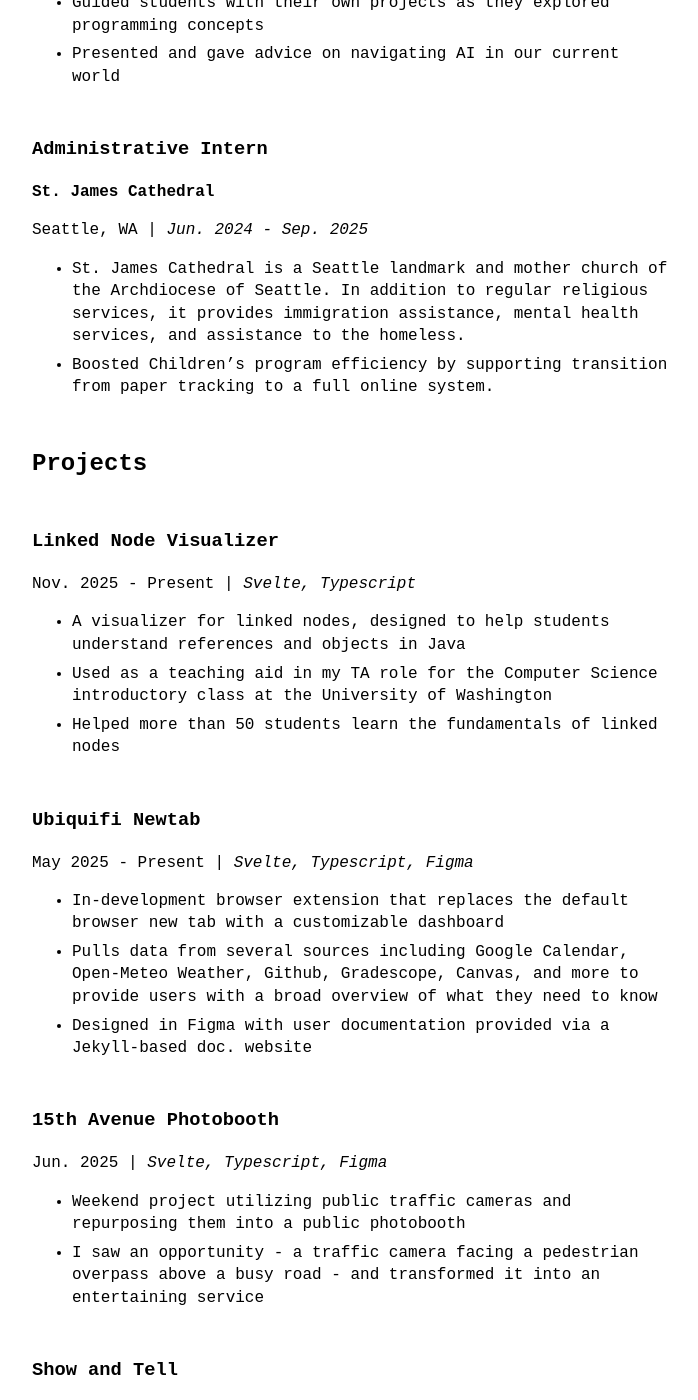
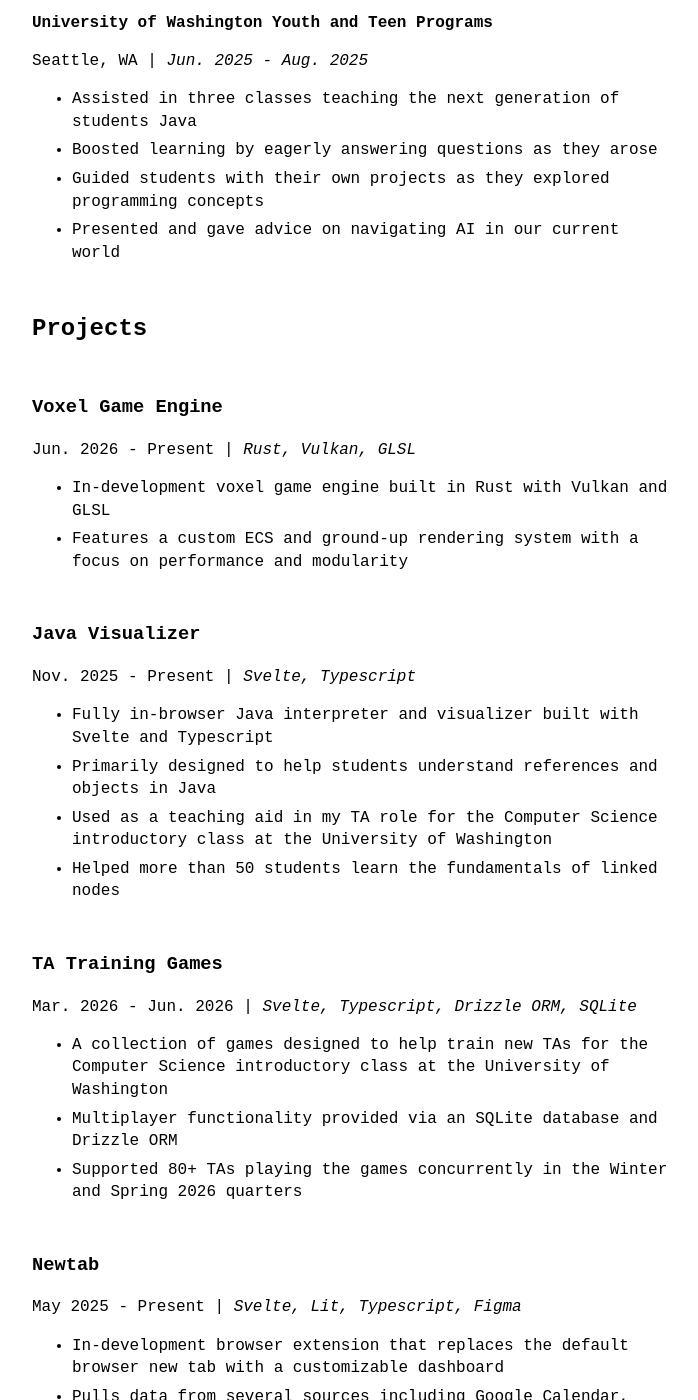
Before and after one commit to jbko6/PersonalWebsiteV5, a Jekyll site: the page built from index.md, in a window 1280 px wide and 1400 px high, scrolled down 2121 px. Shown: the whole window, without its empty margins (288-986 px from the left). Built offline with Jekyll 4.4.1, drawn with Linux system fonts in a browser that asks for light colours; some of the changed text lies outside the part shown.

Commit message:
resume update

```diff
--- a/_data/resume.yml
+++ b/_data/resume.yml
@@ -9,7 +9,11 @@
     location: Seattle, WA
     degree: "Bachelor of Science in Computer Science; GPA: 3.93"
     years: Sep. 2024 - Jun. 2027
-    coursework: Data Structures \& Parallelism, Discrete Math, Probability, Systems Programming, Software Design
+    coursework: Distributed Systems, Data Structures, Discrete Math, Probability, Systems Programming
+  - school: University of Washington
+    location: Seattle, WA
+    degree: "Master of Science in Computer Science"
+    years: Admitted Sep. 2027 - Jun. 2028
 
 experience:
   - position: Teaching Assistant (TA)
@@ -17,10 +21,10 @@
     employer: University of Washington
     location: Seattle, WA
     details:
-      - Undergraduate TA for Computer Science introductory class
+      - Undergraduate TA for Computer Science introductory class with 300+ students
       - Teaching a 20+ person quiz section the fundamentals of Computer Science and Java
-      - Created a custom Linked List visualizer to help students understand references and objects
-      - Accepted an offer to act as Grading Lead in Spring Quarter (March-June 2026)
+      - Created a custom Java visualizer to help students understand references and objects
+      - Acting as grading lead since March 2026 creating new assignments and material for the course
   - position: Instructional Assistant
     years: Jun. 2025 - Aug. 2025
     employer: University of Washington Youth and Teen Programs
@@ -30,44 +34,38 @@
       - Boosted learning by eagerly answering questions as they arose
       - Guided students with their own projects as they explored programming concepts
       - Presented and gave advice on navigating AI in our current world
-  - position: Administrative Intern
-    years: Jun. 2024 - Sep. 2025
-    employer: St. James Cathedral
-    location: Seattle, WA
-    details:
-      - St. James Cathedral is a Seattle landmark and mother church of the Archdiocese of Seattle. In addition to regular religious services, it provides immigration assistance, mental health services, and assistance to the homeless.
-      - Boosted Children’s program efficiency by supporting transition from paper tracking to a full online system.
 
 projects:
-  - title: Linked Node Visualizer
+  - title: Voxel Game Engine
+    tools: Rust, Vulkan, GLSL
+    years: Jun. 2026 - Present
+    details:
+      - In-development voxel game engine built in Rust with Vulkan and GLSL
+      - Features a custom ECS and ground-up rendering system with a focus on performance and modularity
+  - title: Java Visualizer
     tools: Svelte, Typescript
     years: Nov. 2025 - Present
     details:
-      - A visualizer for linked nodes, designed to help students understand references and objects in Java
+      - Fully in-browser Java interpreter and visualizer built with Svelte and Typescript
+      - Primarily designed to help students understand references and objects in Java
       - Used as a teaching aid in my TA role for the Computer Science introductory class at the University of Washington
       - Helped more than 50 students learn the fundamentals of linked nodes
-  - title: Ubiquifi Newtab
-    tools: Svelte, Typescript, Figma
+  - title: TA Training Games
+    tools: Svelte, Typescript, Drizzle ORM, SQLite
+    years: Mar. 2026 - Jun. 2026
+    details:
+      - A collection of games designed to help train new TAs for the Computer Science introductory class at the University of Washington
+      - Multiplayer functionality provided via an SQLite database and Drizzle ORM
+      - Supported 80+ TAs playing the games concurrently in the Winter and Spring 2026 quarters
+  - title: Newtab
+    tools: Svelte, Lit, Typescript, Figma
     years: May 2025 - Present
     details:
       - In-development browser extension that replaces the default browser new tab with a customizable dashboard
       - Pulls data from several sources including Google Calendar, Open-Meteo Weather, Github, Gradescope, Canvas, and more to provide users with a broad overview of what they need to know
       - Designed in Figma with user documentation provided via a Jekyll-based doc. website
-  - title: 15th Avenue Photobooth
-    tools: Svelte, Typescript, Figma
-    years: Jun. 2025
-    details:
-      - Weekend project utilizing public traffic cameras and repurposing them into a public photobooth
-      - I saw an opportunity - a traffic camera facing a pedestrian overpass above a busy road - and transformed it into an entertaining service
-  - title: Show and Tell
-    tools: Java Spring, React, Typescript, MongoDB, Auth0
-    years: Oct. 2024
-    details:
-      - Social media platform built in a weekend for Dubhacks Hackathon
-      - Connects users with others with similar interests, encouraging inspiration through cyclical sharing
-      - I built the backend with Java Spring, integrating MongoDB and Auth0, and assisted with the frontend.
 
 skills:
-  languages: Typescript, Java, Python, C++, C
+  languages: Rust, Typescript, Java, Python, C++
   frameworks: Svelte, React, Node.js, Flask, JUnit
-  tools: Git, Docker, VS Code, Codex, Claude Code, IntelliJ
+  tools: Git, Docker, VS Code, Claude Code, IntelliJ
```
